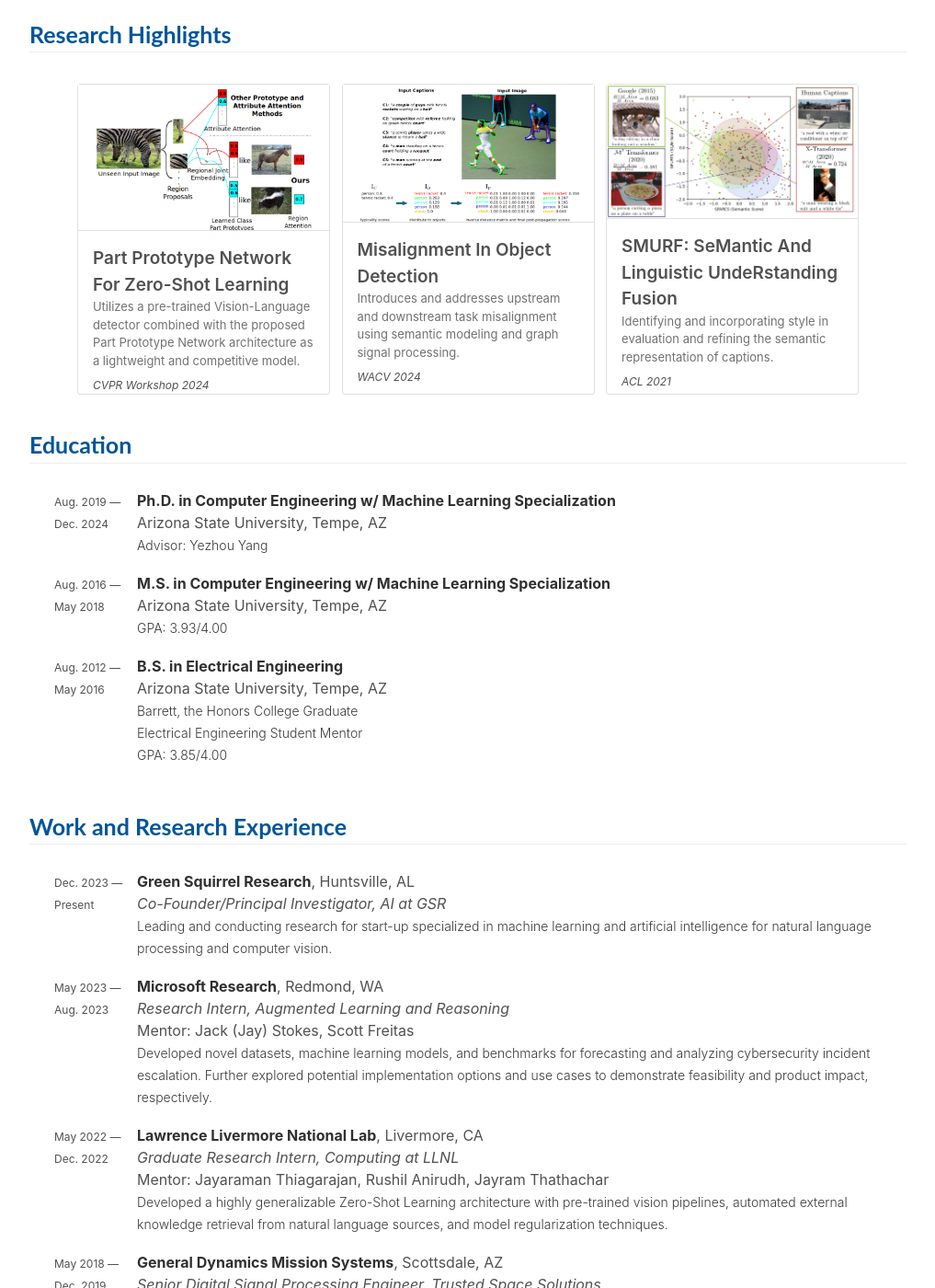
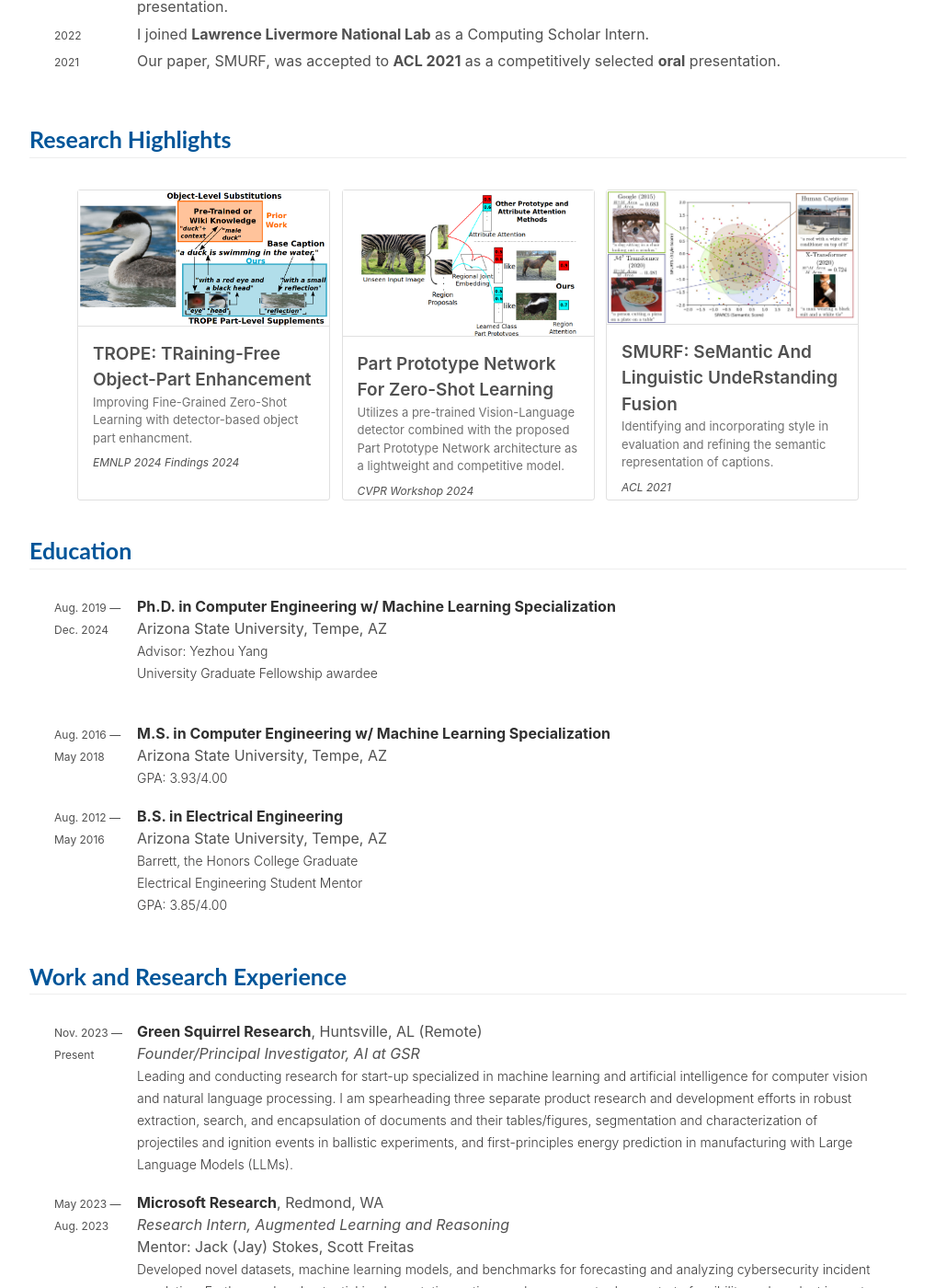
Before and after one commit to JoshuaFeinglass/JoshuaFeinglass.github.io, a Jekyll site: the page built from index.md, in a window 1280 px wide and 1400 px high, scrolled down 1144 px. Shown: the whole window at 92% size, without its empty margins (131-1148 px from the left). Built offline with Jekyll 4.4.1, drawn with Linux system fonts in a browser that asks for light colours; nearby versions of some CDN libraries; some web fonts are replaced; some of the changed text lies outside the part shown.

Commit message:
updated 2025

```diff
--- a/_data/education.yaml
+++ b/_data/education.yaml
@@ -2,6 +2,8 @@
   institution: Arizona State University
   location: "Tempe, AZ"
   advisor: Yezhou Yang
+  description:
+    - University Graduate Fellowship awardee <br>
   years: "Aug. 2019 —"
   years-extra: "Dec. 2024"
   institution-url: https://www.asu.edu/
--- a/_data/experiences.yaml
+++ b/_data/experiences.yaml
@@ -1,10 +1,14 @@
 - institution: Green Squirrel Research
-  location: "Huntsville, AL"
-  position: Co-Founder/Principal Investigator
+  location: "Huntsville, AL (Remote)"
+  position: Founder/Principal Investigator
   group: "AI at GSR"
-  year: Dec. 2023 —
+  year: Nov. 2023 —
   year-extra: Present
-  description: "Leading and conducting research for start-up specialized in machine learning and artificial intelligence for natural language processing and computer vision."
+  description: "Leading and conducting research for start-up specialized in machine learning and artificial intelligence for computer vision and natural language processing.
+  I am spearheading three separate product research and development efforts in
+  robust extraction, search, and encapsulation of documents and their tables/figures,
+  segmentation and characterization of projectiles and ignition events in ballistic experiments,
+  and first-principles energy prediction in manufacturing with Large Language Models (LLMs)."
   instiution-url: https://www.joshuafeinglass.com
   group-url: https://www.joshuafeinglass.com
   type: industry
--- a/_data/publications.yaml
+++ b/_data/publications.yaml
@@ -1,3 +1,25 @@
+- id: trope
+  title: "TROPE: TRaining-Free Object-Part Enhancement for Seamlessly Improving Fine-Grained Zero-Shot Image Captioning"
+  authors:
+    - Joshua Feinglass
+    - Yezhou Yang
+  venue: "Findings of the Association for Computational Linguistics: EMNLP 2024"
+  venue-shorthand: EMNLP 2024 Findings
+  year: 2024
+  url: https://aclanthology.org/2024.findings-emnlp.207.pdf
+  feature-title: "TROPE: TRaining-Free Object-Part Enhancement"
+  feature-description: "Improving Fine-Grained Zero-Shot Learning with detector-based object part enhancment."
+  image: /images/papers/trope.png
+  featured: True
+  bibtex: |-
+    @inproceedings{feinglass2024trope},
+      title={TROPE: TRaining-Free Object-Part Enhancement for Seamlessly Improving Fine-Grained Zero-Shot Image Captioning},
+      author={Joshua Feinglass and Yezhou Yang},
+      booktitle={Findings of the Association for Computational Linguistics: EMNLP 2024},
+      year={2024},
+      url={https://aclanthology.org/2024.findings-emnlp.207/}
+    }
+
 - id: ppn
   title: "'Eyes of a Hawk and Ears of a Fox': Part Prototype Network for Generalized Zero-Shot Learning"
   authors:
@@ -61,7 +83,7 @@
   feature-title: "Misalignment in Object Detection"
   feature-description: "Introduces and addresses upstream and downstream task misalignment using semantic modeling and graph signal processing."
   image: /images/papers/game.png
-  featured: True
+  featured: False
   bibtex: |-
     @inproceedings{feinglass2024vldet,
       title={Towards Addressing the Misalignment of Object Proposal Evaluation for Vision-Language Tasks via Semantic Grounding},
--- a/index.md
+++ b/index.md
@@ -23,10 +23,10 @@ title: Home
 
 	<div class="intro-text">
 	<p markdown="1" style="font-size: 14pt; padding-left:0rem">
-		I'm a 5th year PhD student developing <b>generalizable</b> and <b>robust</b> models to ensure the deployment of safe and reliable AI systems.
+		I'm a Founder and Principal Investigator at Green Squirrel Research developing <b>generalizable</b> and <b>robust</b> models for deploying of safe and reliable AI systems. I received my PhD in Computing Engineering (specialized in Machine Learning)from Arizona State University in December 2024.
 	</p>
 	<p markdown="1" style="font-size: 14pt; padding-left:0rem">
-		I work in the <a href="https://yezhouyang.engineering.asu.edu/research-group/" style="color:#005599">ASU APG</a> lab where I'm advised by Yezhou Yang. I recently interned at <img class="intro-logo" style="width: 25px;" src="/images/logos/ms.png">  Microsoft Research, where I developed novel datasets, machine learning models, and benchmarks for forecasting and analyzing cybersecurity incident escalation, and <img class="intro-logo" style="width: 25px;" src="/images/logos/llnl.png">  Lawrence Livermore National Lab, where I developed a novel zero-shot deep learning architecture using image and natural language data sources. Prior to pursuing my Signal Processing/Machine Learning specialized Master's degree in 2016, I also interned for two summers at <img class="intro-logo" style="width: 75px;" src="/images/logos/honeywell.png"> Honeywell where I worked on web development, test automation scripts, electrical component diagrams, and hardware programming.
+		  During my PhD studies,I worked in the <a href="https://yezhouyang.engineering.asu.edu/research-group/" style="color:#005599">ASU APG</a> lab where I was advised by Yezhou Yang. I interned at <img class="intro-logo" style="width: 25px;" src="/images/logos/ms.png">  Microsoft Research, where I developed novel datasets, machine learning models, and benchmarks for forecasting and analyzing cybersecurity incident escalation, and <img class="intro-logo" style="width: 25px;" src="/images/logos/llnl.png">  Lawrence Livermore National Lab, where I developed a novel zero-shot deep learning architecture using image and natural language data sources. Prior to pursuing my Signal Processing/Machine Learning specialized Master's degree in 2016, I also interned for two summers at <img class="intro-logo" style="width: 75px;" src="/images/logos/honeywell.png"> Honeywell where I worked on web development, test automation scripts, electrical component diagrams, and hardware programming.
 	</p>
 	<p markdown="1" style="font-size: 14pt; padding-left:0rem">
 		After receiving my Master's degree, I worked full-time as a Senior Digital Signal Processing Engineering at <img class="intro-logo" style="width: 25px;" src="/images/logos/gd.png"> General Dynamics where I designed algorithms for spectral decomposition, detection, characterization, and classification of communication and radar signals before pursing my PhD.
```
Also changed, not shown: _data/news.yaml (+8 -0 lines), images/papers/trope.png (added).
